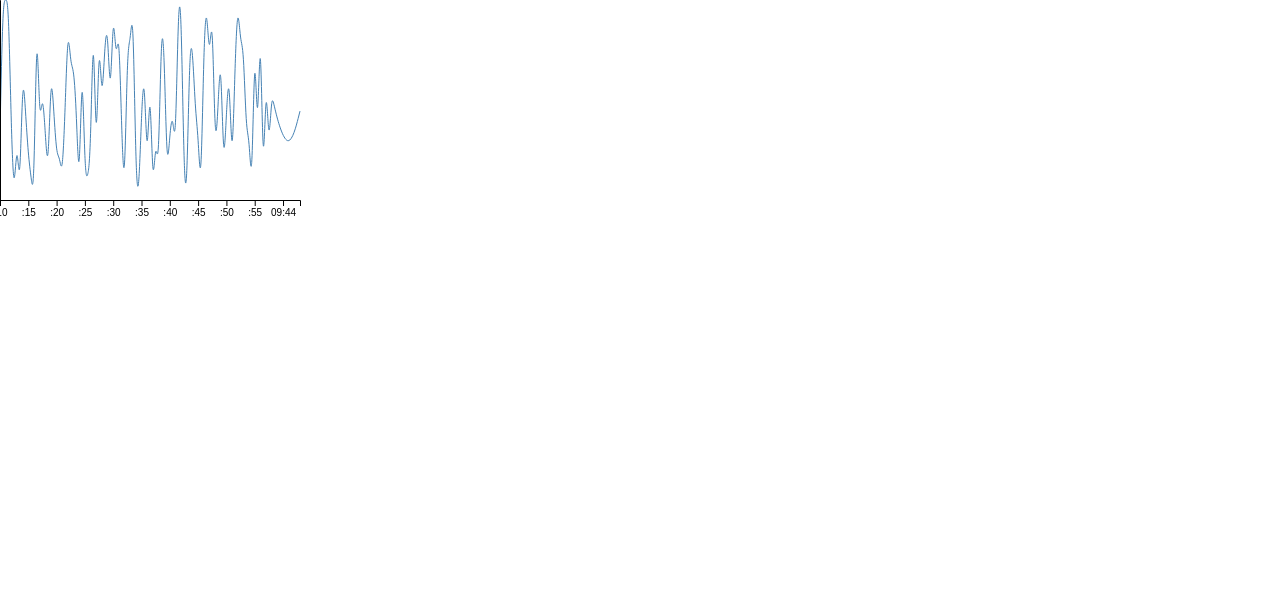
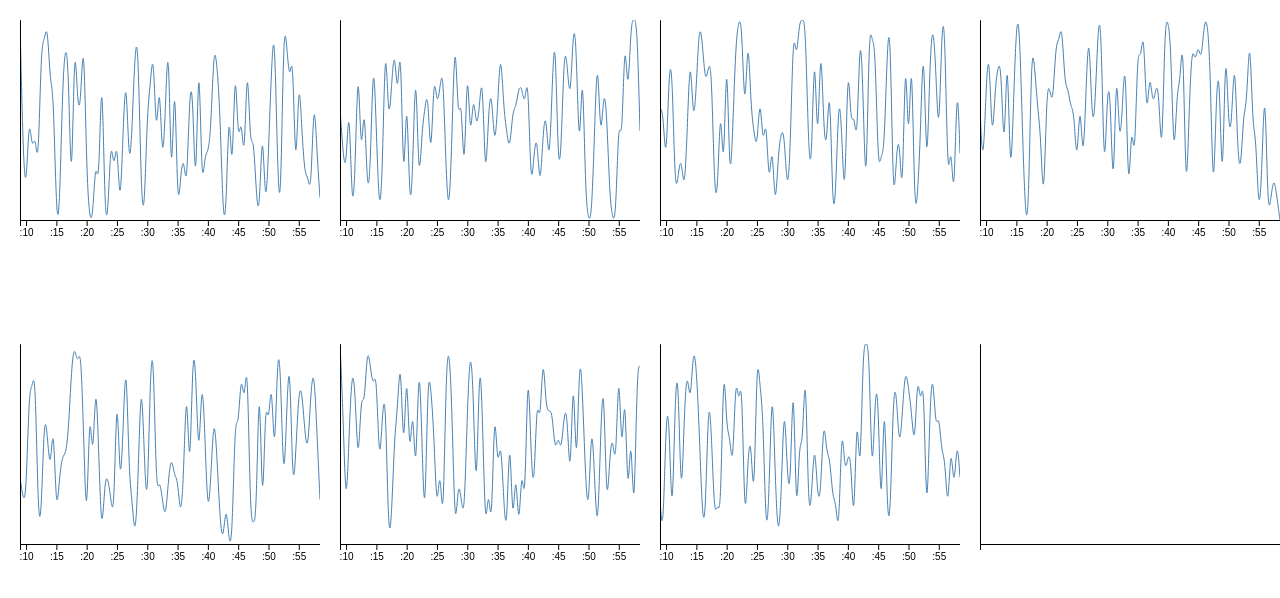
Before and after one commit to fahadqazi/react-d3-lineplot, a React (Create React App) app: page / in a window 1280 px wide. Shown: the top 598 px of the page. Built offline with nearby package versions, Linux system fonts and the light colour scheme.

Commit message:
multiple charts with differnet data streams

```diff
--- a/src/App.css
+++ b/src/App.css
@@ -1,12 +1,20 @@
-
-.chart{
-  display: inline-block;
+.chart {
+  /* display: inline-block; */
+  margin: 10px 10px 10px 10px;
+  float: left;
 }
-.line{
+.line {
   fill: none;
   stroke: steelblue;
   stroke-width: 1;
 }
-.chartBlock{
+.chartBlock {
   display: inline-block;
 }
+
+.container {
+  width: 100%;
+  height: 400px;
+  margin: auto;
+  padding: 10px;
+}
--- a/src/App.js
+++ b/src/App.js
@@ -1,14 +1,14 @@
 import React, { Component } from "react";
-import ScatterPlot from "./ScatterPlot";
+// import ScatterPlot from "./ScatterPlot";
 import LineChart from "./LineChart";
-import * as d3 from "d3";
+// import * as d3 from "d3";
 import "./App.css";
 
-const data = d3.range(100).map(_ => [Math.random(), Math.random()]);
+// const data = d3.range(100).map(_ => [Math.random(), Math.random()]);
 
-const genData = function() {
-  return d3.range(100).map(_ => [Math.random(), Math.random()]);
-};
+// const genData = function() {
+//   return d3.range(100).map(_ => [Math.random(), Math.random()]);
+// };
 
 const randomNumbers = (min, max) => {
   return Math.floor(Math.random() * (max - min) + min);
@@ -19,13 +19,24 @@ const genTimeData = function() {
   const duration = 500;
   const maxLength = 100;
   const now = new Date();
+  const obj = {};
   for (let i = 0; i < maxLength; i++) {
     arr.push({
       x: new Date(now.getTime() - (maxLength - i) * duration),
       y: randomNumbers(90, 100)
     });
   }
+  // console.log("arr: ", arr);
   return arr;
+};
+
+const createDataObject = function() {
+  var newArr = [];
+  for (let i = 0; i < 8; i++) {
+    newArr.push(genTimeData());
+  }
+  // console.log("new Arr: ", newArr);
+  return newArr;
 };
 
 const getDataPoint = function() {
@@ -41,10 +52,12 @@ class App extends Component {
     this.state = {
       width: 300,
       height: 200,
-      data: genTimeData()
+      // data: genTimeData()
+      data: createDataObject()
     };
     this.updateData = this.updateData.bind(this);
     this.tick = this.tick.bind(this);
+    this.renderDivs = this.renderDivs.bind(this);
   }
 
   tick() {
@@ -62,28 +75,35 @@ class App extends Component {
   }
 
   componentDidMount() {
-    this.timerId = setInterval(() => this.tick(), 2000);
+    this.timerId = setInterval(() => this.tick(), 3000);
   }
 
   componentWillUnmount() {
     clearInterval(this.timerId);
   }
 
-  render() {
-    return (
-      <div className="App">
-        <svg width={800} height={800}>
+  renderDivs() {
+    // var arr = [1, 2, 3, 4, 5, 6];
+    // console.log("this.state.data: ", this.state.data);
+    var newArr = this.state.data.map(item => {
+      console.log(item, typeof item);
+      return (
+        <div>
           <LineChart
-            className="chart"
             x={50}
             y={50}
-            data={this.state.data}
+            data={item}
             width={this.state.width}
             height={this.state.height}
           />
-        </svg>
-      </div>
-    );
+        </div>
+      );
+    });
+    return <div>{newArr}</div>;
+  }
+
+  render() {
+    return <div className="container">{this.renderDivs()}</div>;
   }
 }
 
--- a/src/Axis.js
+++ b/src/Axis.js
@@ -19,16 +19,12 @@ class Axis extends React.Component {
     const { type } = this.props;
 
     d3.select(this.gRef.current).call(d3[`axis${type}`](this.props.scale));
-    // console.log(this.gRef.current.getBBox());
   }
 
   render() {
     const { x, y } = this.props;
 
-    return (
-      <g ref={this.gRef} transform={`translate(${x}, ${y})`}>
-      </g>
-    );
+    return <g ref={this.gRef} transform={`translate(${x}, ${y})`} />;
   }
 }
 
--- a/src/LineChart.js
+++ b/src/LineChart.js
@@ -26,7 +26,6 @@ class LineChart extends Component {
   static getDerivedStateFromProps(props, state) {
     let { xScale, yScale } = state;
     let { data } = props;
-    // console.log("Data from line chart: ", data);
     xScale.domain([d3.min(props.data, d => d.x), d3.max(props.data, d => d.x)]);
     yScale.domain([d3.min(props.data, d => d.y), d3.max(props.data, d => d.y)]);
 
@@ -49,11 +48,15 @@ class LineChart extends Component {
     const { x, y, width, height } = this.props;
     const { xScale, yScale } = this.state;
     return (
-      <g width={width} height={height} transform={`${x}, ${y}`}>
-        <path className="line" d={this.line(this.state.data)} />
-        <Axis x={0} y={height} type="Bottom" scale={xScale} />
-        <Axis x={0} y={0} type="Left" scale={yScale} />
-      </g>
+      <div className="chart">
+        <svg width={300} height={300}>
+          <g width={width} height={height} transform={`${x}, ${y}`}>
+            <path className="line" d={this.line(this.state.data)} />
+            <Axis x={0} y={height} type="Bottom" scale={xScale} />
+            <Axis x={0} y={0} type="Left" scale={yScale} />
+          </g>
+        </svg>
+      </div>
     );
   }
 }
```
